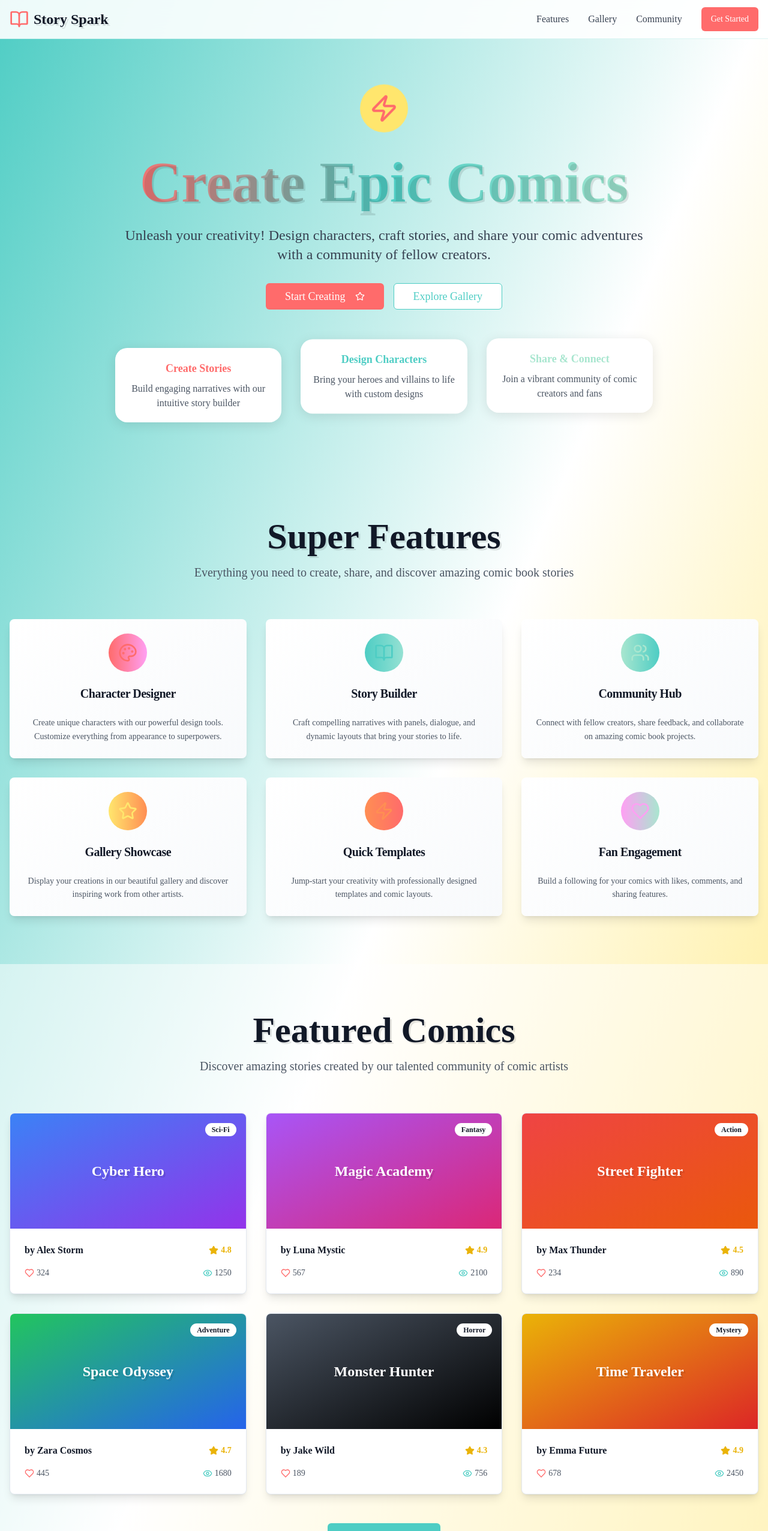
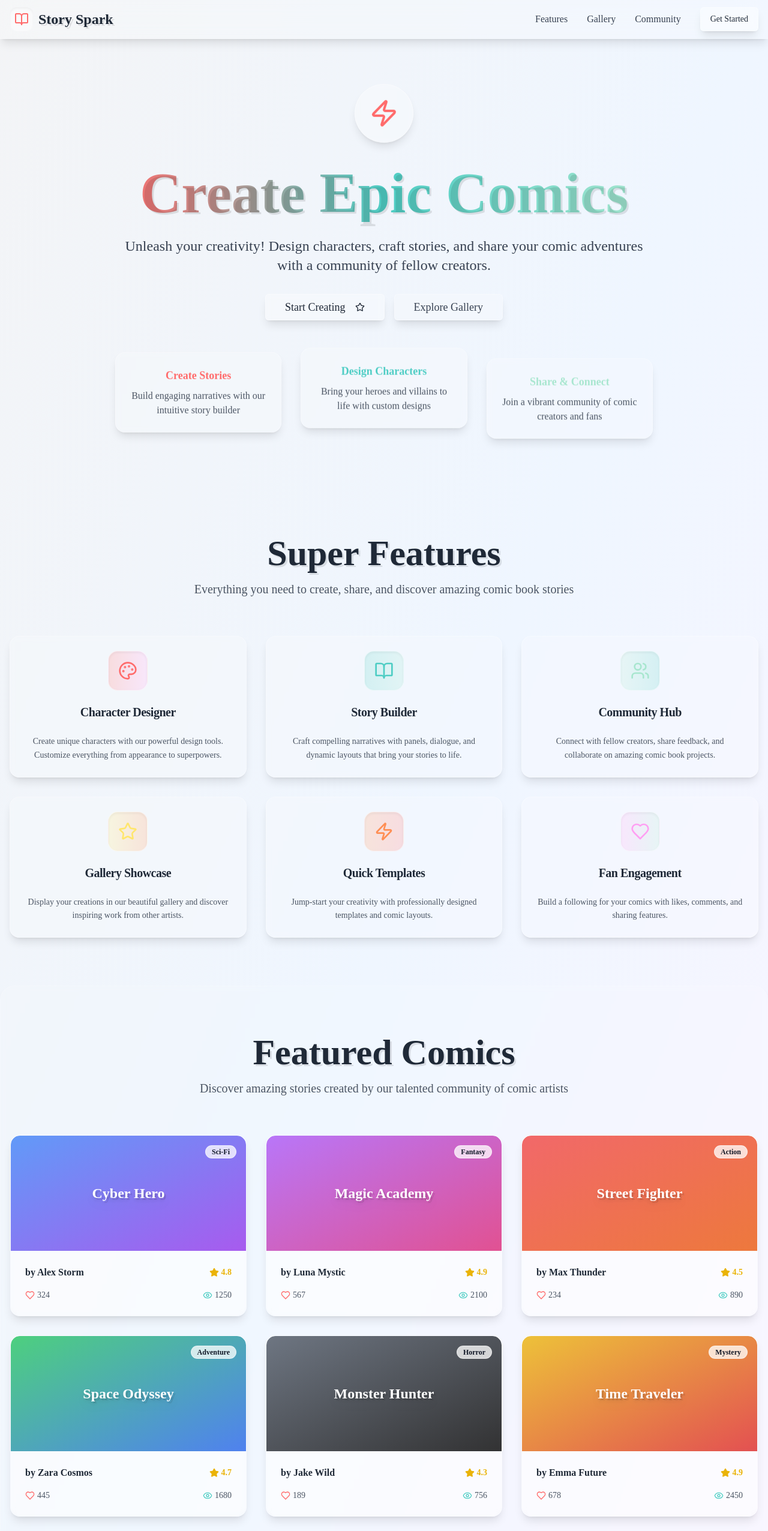
Before and after one commit to shivam2007-web/story-spark-comic-lab, a React (Vite) app: page / in a window 1280 px wide. Shown: the top 2552 px of the page at 60% size. Built offline with nearby package versions, Linux system fonts and the light colour scheme.

Commit message:
Refactor: Apply morphism style to UI
Apply a morphism style to the website's UI, including visual enhancements.

```diff
--- a/src/components/Features.tsx
+++ b/src/components/Features.tsx
@@ -8,44 +8,44 @@ export const Features = () => {
       icon: <Palette className="h-8 w-8 text-comic-red" />,
       title: "Character Designer",
       description: "Create unique characters with our powerful design tools. Customize everything from appearance to superpowers.",
-      gradient: "from-comic-red to-comic-pink"
+      gradient: "from-comic-red/20 to-comic-pink/20"
     },
     {
       icon: <BookOpen className="h-8 w-8 text-comic-blue" />,
       title: "Story Builder",
       description: "Craft compelling narratives with panels, dialogue, and dynamic layouts that bring your stories to life.",
-      gradient: "from-comic-blue to-comic-green"
+      gradient: "from-comic-blue/20 to-comic-green/20"
     },
     {
       icon: <Users className="h-8 w-8 text-comic-purple" />,
       title: "Community Hub",
       description: "Connect with fellow creators, share feedback, and collaborate on amazing comic book projects.",
-      gradient: "from-comic-purple to-comic-blue"
+      gradient: "from-comic-purple/20 to-comic-blue/20"
     },
     {
       icon: <Star className="h-8 w-8 text-comic-yellow" />,
       title: "Gallery Showcase",
       description: "Display your creations in our beautiful gallery and discover inspiring work from other artists.",
-      gradient: "from-comic-yellow to-comic-orange"
+      gradient: "from-comic-yellow/20 to-comic-orange/20"
     },
     {
       icon: <Zap className="h-8 w-8 text-comic-orange" />,
       title: "Quick Templates",
       description: "Jump-start your creativity with professionally designed templates and comic layouts.",
-      gradient: "from-comic-orange to-comic-red"
+      gradient: "from-comic-orange/20 to-comic-red/20"
     },
     {
       icon: <Heart className="h-8 w-8 text-comic-pink" />,
       title: "Fan Engagement",
       description: "Build a following for your comics with likes, comments, and sharing features.",
-      gradient: "from-comic-pink to-comic-purple"
+      gradient: "from-comic-pink/20 to-comic-purple/20"
     }
   ];
 
   return (
     <section id="features" className="container mx-auto px-4 py-20">
       <div className="text-center mb-16">
-        <h2 className="comic-title text-4xl md:text-6xl font-bold mb-4 text-gray-900">
+        <h2 className="comic-title text-4xl md:text-6xl font-bold mb-4 text-gray-800">
           Super Features
         </h2>
         <p className="text-xl text-gray-600 max-w-2xl mx-auto">
@@ -57,13 +57,13 @@ export const Features = () => {
         {features.map((feature, index) => (
           <Card
             key={index}
-            className="hover:scale-105 transition-all duration-300 border-0 shadow-lg hover:shadow-xl bg-card-gradient group cursor-pointer"
+            className="hover:scale-105 transition-all duration-300 border-0 bg-white/20 backdrop-blur-sm shadow-lg hover:shadow-xl border border-white/30 group cursor-pointer rounded-2xl"
           >
             <CardHeader className="text-center">
-              <div className={`inline-block p-4 rounded-full bg-gradient-to-r ${feature.gradient} mx-auto mb-4 group-hover:animate-comic-pop`}>
+              <div className={`inline-block p-4 rounded-2xl bg-gradient-to-r ${feature.gradient} backdrop-blur-sm mx-auto mb-4 group-hover:animate-comic-pop shadow-inner border border-white/40`}>
                 {feature.icon}
               </div>
-              <CardTitle className="text-xl font-bold text-gray-900">
+              <CardTitle className="text-xl font-bold text-gray-800">
                 {feature.title}
               </CardTitle>
             </CardHeader>
--- a/src/components/Footer.tsx
+++ b/src/components/Footer.tsx
@@ -3,25 +3,27 @@ import { BookOpen, Heart } from "lucide-react";
 
 export const Footer = () => {
   return (
-    <footer className="bg-gray-900 text-white py-12">
+    <footer className="bg-white/10 backdrop-blur-xl border-t border-white/20 text-gray-800 py-12 mt-20">
       <div className="container mx-auto px-4">
         <div className="grid grid-cols-1 md:grid-cols-4 gap-8">
           <div className="col-span-1 md:col-span-2">
             <div className="flex items-center space-x-2 mb-4">
-              <BookOpen className="h-8 w-8 text-comic-red" />
+              <div className="p-2 rounded-xl bg-white/30 backdrop-blur-sm shadow-inner">
+                <BookOpen className="h-6 w-6 text-comic-red" />
+              </div>
               <span className="comic-title text-2xl font-bold">
                 Story Spark
               </span>
             </div>
-            <p className="text-gray-400 max-w-md leading-relaxed">
+            <p className="text-gray-600 max-w-md leading-relaxed">
               Empowering comic creators worldwide to bring their stories to life.
               Join our community and start your creative journey today!
             </p>
           </div>
 
           <div>
-            <h3 className="font-bold text-lg mb-4">Features</h3>
-            <ul className="space-y-2 text-gray-400">
+            <h3 className="font-bold text-lg mb-4 text-gray-800">Features</h3>
+            <ul className="space-y-2 text-gray-600">
               <li><a href="#" className="hover:text-comic-red transition-colors">Character Designer</a></li>
               <li><a href="#" className="hover:text-comic-red transition-colors">Story Builder</a></li>
               <li><a href="#" className="hover:text-comic-red transition-colors">Templates</a></li>
@@ -30,8 +32,8 @@ export const Footer = () => {
           </div>
 
           <div>
-            <h3 className="font-bold text-lg mb-4">Support</h3>
-            <ul className="space-y-2 text-gray-400">
+            <h3 className="font-bold text-lg mb-4 text-gray-800">Support</h3>
+            <ul className="space-y-2 text-gray-600">
               <li><a href="#" className="hover:text-comic-red transition-colors">Help Center</a></li>
               <li><a href="#" className="hover:text-comic-red transition-colors">Tutorials</a></li>
               <li><a href="#" className="hover:text-comic-red transition-colors">Contact Us</a></li>
@@ -40,8 +42,8 @@ export const Footer = () => {
           </div>
         </div>
 
-        <div className="border-t border-gray-800 mt-8 pt-8 text-center">
-          <p className="text-gray-400 flex items-center justify-center space-x-1">
+        <div className="border-t border-white/20 mt-8 pt-8 text-center">
+          <p className="text-gray-600 flex items-center justify-center space-x-1">
             <span>Made with</span>
             <Heart className="h-4 w-4 text-comic-red fill-current" />
             <span>for comic creators everywhere</span>
--- a/src/components/Gallery.tsx
+++ b/src/components/Gallery.tsx
@@ -13,7 +13,7 @@ export const Gallery = () => {
       views: 1250,
       rating: 4.8,
       genre: "Sci-Fi",
-      color: "bg-gradient-to-br from-blue-500 to-purple-600"
+      color: "bg-gradient-to-br from-blue-500/80 to-purple-600/80"
     },
     {
       title: "Magic Academy",
@@ -22,7 +22,7 @@ export const Gallery = () => {
       views: 2100,
       rating: 4.9,
       genre: "Fantasy",
-      color: "bg-gradient-to-br from-purple-500 to-pink-600"
+      color: "bg-gradient-to-br from-purple-500/80 to-pink-600/80"
     },
     {
       title: "Street Fighter",
@@ -31,7 +31,7 @@ export const Gallery = () => {
       views: 890,
       rating: 4.5,
       genre: "Action",
-      color: "bg-gradient-to-br from-red-500 to-orange-600"
+      color: "bg-gradient-to-br from-red-500/80 to-orange-600/80"
     },
     {
       title: "Space Odyssey",
@@ -40,7 +40,7 @@ export const Gallery = () => {
       views: 1680,
       rating: 4.7,
       genre: "Adventure",
-      color: "bg-gradient-to-br from-green-500 to-blue-600"
+      color: "bg-gradient-to-br from-green-500/80 to-blue-600/80"
     },
     {
       title: "Monster Hunter",
@@ -49,7 +49,7 @@ export const Gallery = () => {
       views: 756,
       rating: 4.3,
       genre: "Horror",
-      color: "bg-gradient-to-br from-gray-600 to-black"
+      color: "bg-gradient-to-br from-gray-600/80 to-black/80"
     },
     {
       title: "Time Traveler",
@@ -58,14 +58,14 @@ export const Gallery = () => {
       views: 2450,
       rating: 4.9,
       genre: "Mystery",
-      color: "bg-gradient-to-br from-yellow-500 to-red-600"
+      color: "bg-gradient-to-br from-yellow-500/80 to-red-600/80"
     }
   ];
 
   return (
-    <section id="gallery" className="container mx-auto px-4 py-20 bg-white/50">
+    <section id="gallery" className="container mx-auto px-4 py-20 bg-white/10 backdrop-blur-sm rounded-3xl border border-white/20 shadow-lg">
       <div className="text-center mb-16">
-        <h2 className="comic-title text-4xl md:text-6xl font-bold mb-4 text-gray-900">
+        <h2 className="comic-title text-4xl md:text-6xl font-bold mb-4 text-gray-800">
           Featured Comics
         </h2>
         <p className="text-xl text-gray-600 max-w-2xl mx-auto">
@@ -77,21 +77,21 @@ export const Gallery = () => {
         {comics.map((comic, index) => (
           <Card
             key={index}
-            className="overflow-hidden hover:scale-105 transition-all duration-300 shadow-lg hover:shadow-xl group cursor-pointer"
+            className="overflow-hidden hover:scale-105 transition-all duration-300 bg-white/20 backdrop-blur-sm shadow-lg hover:shadow-xl group cursor-pointer rounded-2xl border border-white/30"
           >
-            <div className={`h-48 ${comic.color} relative flex items-center justify-center`}>
-              <h3 className="text-white text-2xl font-bold comic-title text-center px-4">
+            <div className={`h-48 ${comic.color} backdrop-blur-sm relative flex items-center justify-center`}>
+              <h3 className="text-white text-2xl font-bold comic-title text-center px-4 drop-shadow-lg">
                 {comic.title}
               </h3>
               <Badge
-                className="absolute top-4 right-4 bg-white text-gray-900"
+                className="absolute top-4 right-4 bg-white/80 backdrop-blur-sm text-gray-900 border border-white/40"
               >
                 {comic.genre}
               </Badge>
             </div>
-            <CardContent className="p-6">
+            <CardContent className="p-6 bg-white/30 backdrop-blur-sm">
               <div className="flex items-center justify-between mb-4">
-                <p className="font-semibold text-gray-900">by {comic.author}</p>
+                <p className="font-semibold text-gray-800">by {comic.author}</p>
                 <div className="flex items-center space-x-1 text-yellow-500">
                   <Star className="h-4 w-4 fill-current" />
                   <span className="text-sm font-semibold">{comic.rating}</span>
@@ -115,7 +115,7 @@ export const Gallery = () => {
       <div className="text-center">
         <Button
           size="lg"
-          className="bg-comic-blue hover:bg-comic-blue/90 text-white px-8 py-4 text-lg"
+          className="bg-white/30 backdrop-blur-sm text-gray-800 border border-white/40 hover:bg-white/40 shadow-lg hover:shadow-xl transition-all duration-300 px-8 py-4 text-lg"
         >
           View All Comics
         </Button>
--- a/src/components/Hero.tsx
+++ b/src/components/Hero.tsx
@@ -7,7 +7,7 @@ export const Hero = () => {
     <section className="container mx-auto px-4 py-20">
       <div className="text-center max-w-4xl mx-auto">
         <div className="inline-block animate-bounce-slow mb-6">
-          <div className="bg-comic-yellow rounded-full p-4 inline-block">
+          <div className="bg-white/30 backdrop-blur-sm rounded-full p-6 inline-block shadow-lg border border-white/40">
             <Zap className="h-12 w-12 text-comic-red" />
           </div>
         </div>
@@ -23,30 +23,29 @@ export const Hero = () => {
         <div className="flex flex-col sm:flex-row gap-4 justify-center mb-12">
           <Button
             size="lg"
-            className="bg-comic-red hover:bg-comic-red/90 text-white px-8 py-4 text-lg animate-comic-pop hover:animate-comic-pop"
+            className="bg-white/30 backdrop-blur-sm text-gray-800 border border-white/40 hover:bg-white/40 shadow-lg hover:shadow-xl transition-all duration-300 px-8 py-4 text-lg"
           >
             Start Creating
             <Star className="ml-2 h-5 w-5" />
           </Button>
           <Button
             size="lg"
-            variant="outline"
-            className="border-comic-blue text-comic-blue hover:bg-comic-blue hover:text-white px-8 py-4 text-lg"
+            className="bg-white/20 backdrop-blur-sm text-gray-700 border border-white/30 hover:bg-white/30 shadow-lg hover:shadow-xl transition-all duration-300 px-8 py-4 text-lg"
           >
             Explore Gallery
           </Button>
         </div>
 
         <div className="grid grid-cols-1 md:grid-cols-3 gap-8 mt-16">
-          <div className="speech-bubble animate-float">
+          <div className="bg-white/20 backdrop-blur-sm rounded-2xl p-6 shadow-lg border border-white/30 hover:shadow-xl transition-all duration-300 animate-float">
             <h3 className="font-bold text-lg mb-2 text-comic-red">Create Stories</h3>
             <p className="text-gray-600">Build engaging narratives with our intuitive story builder</p>
           </div>
-          <div className="speech-bubble animate-float" style={{ animationDelay: '2s' }}>
+          <div className="bg-white/20 backdrop-blur-sm rounded-2xl p-6 shadow-lg border border-white/30 hover:shadow-xl transition-all duration-300 animate-float" style={{ animationDelay: '2s' }}>
             <h3 className="font-bold text-lg mb-2 text-comic-blue">Design Characters</h3>
             <p className="text-gray-600">Bring your heroes and villains to life with custom designs</p>
           </div>
-          <div className="speech-bubble animate-float" style={{ animationDelay: '4s' }}>
+          <div className="bg-white/20 backdrop-blur-sm rounded-2xl p-6 shadow-lg border border-white/30 hover:shadow-xl transition-all duration-300 animate-float" style={{ animationDelay: '4s' }}>
             <h3 className="font-bold text-lg mb-2 text-comic-purple">Share & Connect</h3>
             <p className="text-gray-600">Join a vibrant community of comic creators and fans</p>
           </div>
--- a/src/components/Navigation.tsx
+++ b/src/components/Navigation.tsx
@@ -7,28 +7,30 @@ export const Navigation = () => {
   const [isOpen, setIsOpen] = useState(false);
 
   return (
-    <nav className="sticky top-0 z-50 bg-white/90 backdrop-blur-md border-b border-comic-blue/20">
+    <nav className="sticky top-0 z-50 backdrop-blur-xl bg-white/20 border-b border-white/20 shadow-lg">
       <div className="container mx-auto px-4">
         <div className="flex items-center justify-between h-16">
           <div className="flex items-center space-x-2">
-            <BookOpen className="h-8 w-8 text-comic-red" />
-            <span className="comic-title text-2xl font-bold text-gray-900">
+            <div className="p-2 rounded-xl bg-white/30 backdrop-blur-sm shadow-inner">
+              <BookOpen className="h-6 w-6 text-comic-red" />
+            </div>
+            <span className="comic-title text-2xl font-bold text-gray-800">
               Story Spark
             </span>
           </div>
 
           {/* Desktop Navigation */}
           <div className="hidden md:flex items-center space-x-8">
-            <a href="#features" className="text-gray-700 hover:text-comic-red transition-colors">
+            <a href="#features" className="text-gray-700 hover:text-comic-red transition-colors font-medium">
               Features
             </a>
-            <a href="#gallery" className="text-gray-700 hover:text-comic-red transition-colors">
+            <a href="#gallery" className="text-gray-700 hover:text-comic-red transition-colors font-medium">
               Gallery
             </a>
-            <a href="#community" className="text-gray-700 hover:text-comic-red transition-colors">
+            <a href="#community" className="text-gray-700 hover:text-comic-red transition-colors font-medium">
               Community
             </a>
-            <Button className="bg-comic-red hover:bg-comic-red/90 text-white">
+            <Button className="bg-white/30 backdrop-blur-sm text-gray-800 border border-white/40 hover:bg-white/40 shadow-lg hover:shadow-xl transition-all duration-300">
               Get Started
             </Button>
           </div>
@@ -39,6 +41,7 @@ export const Navigation = () => {
               variant="ghost"
               size="sm"
               onClick={() => setIsOpen(!isOpen)}
+              className="bg-white/20 backdrop-blur-sm hover:bg-white/30"
             >
               {isOpen ? <X className="h-6 w-6" /> : <Menu className="h-6 w-6" />}
             </Button>
@@ -47,17 +50,17 @@ export const Navigation = () => {
 
         {/* Mobile Navigation */}
         {isOpen && (
-          <div className="md:hidden py-4 space-y-2">
-            <a href="#features" className="block py-2 text-gray-700 hover:text-comic-red">
+          <div className="md:hidden py-4 space-y-2 bg-white/20 backdrop-blur-xl rounded-lg mt-2 border border-white/30 shadow-lg">
+            <a href="#features" className="block py-2 px-4 text-gray-700 hover:text-comic-red hover:bg-white/20 rounded-lg transition-colors">
               Features
             </a>
-            <a href="#gallery" className="block py-2 text-gray-700 hover:text-comic-red">
+            <a href="#gallery" className="block py-2 px-4 text-gray-700 hover:text-comic-red hover:bg-white/20 rounded-lg transition-colors">
               Gallery
             </a>
-            <a href="#community" className="block py-2 text-gray-700 hover:text-comic-red">
+            <a href="#community" className="block py-2 px-4 text-gray-700 hover:text-comic-red hover:bg-white/20 rounded-lg transition-colors">
               Community
             </a>
-            <Button className="w-full mt-4 bg-comic-red hover:bg-comic-red/90 text-white">
+            <Button className="w-full mt-4 mx-4 bg-white/30 backdrop-blur-sm text-gray-800 border border-white/40 hover:bg-white/40 shadow-lg">
               Get Started
             </Button>
           </div>
--- a/src/pages/Index.tsx
+++ b/src/pages/Index.tsx
@@ -1,9 +1,4 @@
 
-import { useState } from 'react';
-import { Button } from "@/components/ui/button";
-import { Card, CardContent, CardDescription, CardHeader, CardTitle } from "@/components/ui/card";
-import { Badge } from "@/components/ui/badge";
-import { Palette, BookOpen, Users, Star, Zap, Heart } from "lucide-react";
 import { Navigation } from '@/components/Navigation';
 import { Hero } from '@/components/Hero';
 import { Features } from '@/components/Features';
@@ -12,7 +7,7 @@ import { Footer } from '@/components/Footer';
 
 const Index = () => {
   return (
-    <div className="min-h-screen bg-gradient-to-br from-comic-blue via-white to-comic-yellow">
+    <div className="min-h-screen bg-gradient-to-br from-gray-100 via-blue-50 to-purple-50">
       <Navigation />
       <Hero />
       <Features />
```
